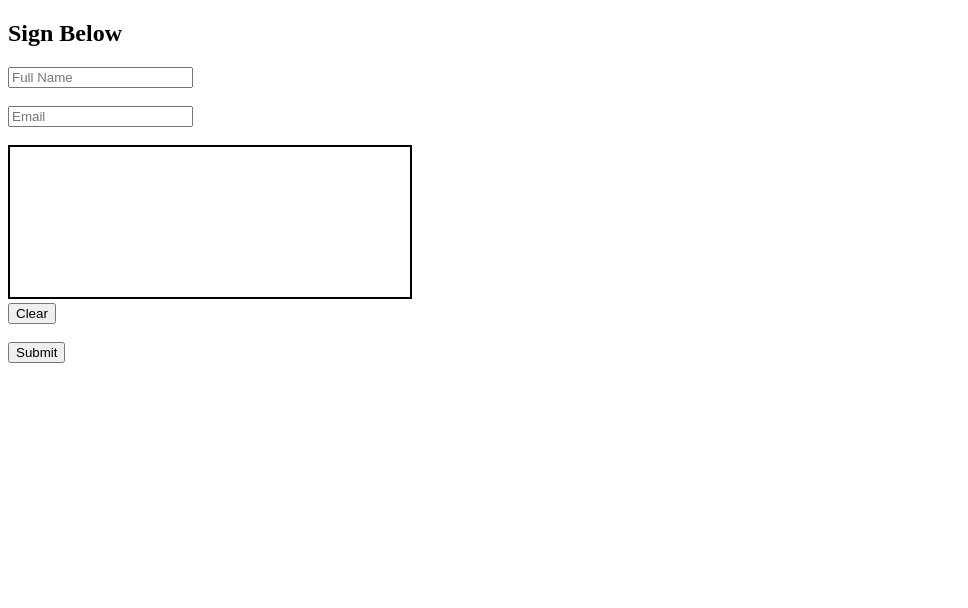
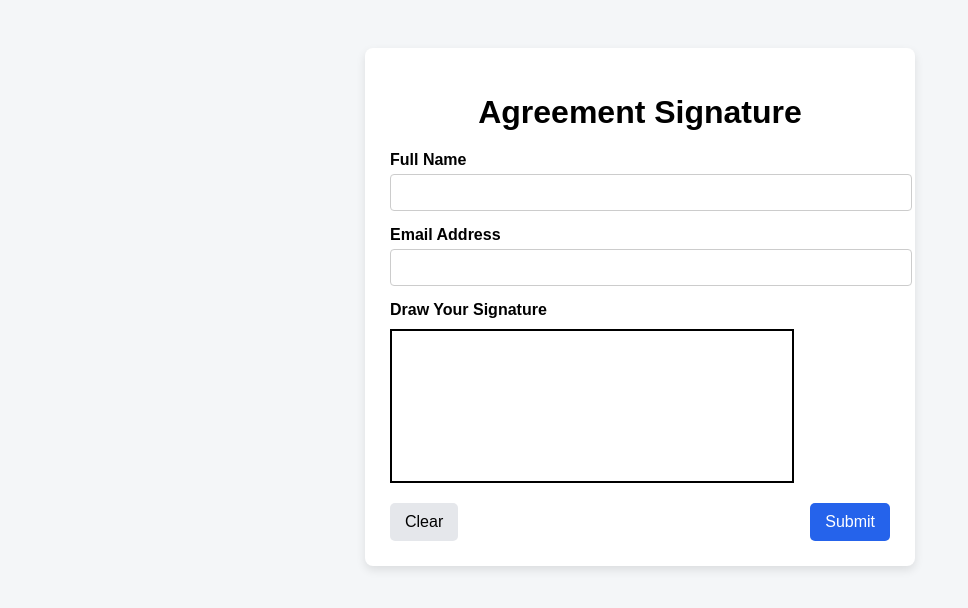
Before and after one commit to fortunefavors3/secure-agreement, a website: page public/index.html in a window 1280 px wide. Shown: the whole page, without its empty margins (0-968 px from the left). Drawn offline with Linux system fonts and the light colour scheme.

Commit message:
Revamp signature form with enhanced features
Updated the signature form with improved styling and functionality. Enhanced the submission process to include a timestamp and user agent.

```diff
--- a/public/index.html
+++ b/public/index.html
@@ -1,56 +1,152 @@
 <!DOCTYPE html>
-<html>
+<html lang="en">
 <head>
-  <title>Sign Agreement</title>
+  <meta charset="UTF-8" />
+  <title>Secure Agreement Signature</title>
+  <meta name="viewport" content="width=device-width, initial-scale=1.0" />
+
   <style>
-    canvas { border: 2px solid black; }
+    body {
+      font-family: Arial, sans-serif;
+      background: #f4f6f8;
+      padding: 40px;
+    }
+
+    .container {
+      max-width: 500px;
+      margin: auto;
+      background: #fff;
+      padding: 25px;
+      border-radius: 8px;
+      box-shadow: 0 4px 10px rgba(0,0,0,0.1);
+    }
+
+    h1 {
+      text-align: center;
+      margin-bottom: 20px;
+    }
+
+    label {
+      font-weight: bold;
+      display: block;
+      margin-top: 15px;
+    }
+
+    input {
+      width: 100%;
+      padding: 10px;
+      margin-top: 5px;
+      border-radius: 4px;
+      border: 1px solid #ccc;
+    }
+
+    canvas {
+      border: 2px solid #000;
+      margin-top: 10px;
+      display: block;
+    }
+
+    .buttons {
+      display: flex;
+      justify-content: space-between;
+      margin-top: 20px;
+    }
+
+    button {
+      padding: 10px 15px;
+      font-size: 16px;
+      cursor: pointer;
+      border-radius: 5px;
+      border: none;
+    }
+
+    .submit {
+      background: #2563eb;
+      color: white;
+    }
+
+    .clear {
+      background: #e5e7eb;
+    }
   </style>
 </head>
+
 <body>
+  <div class="container">
+    <h1>Agreement Signature</h1>
 
-<h2>Sign Below</h2>
+    <form id="agreementForm">
+      <label for="name">Full Name</label>
+      <input type="text" id="name" required />
 
-<input id="name" placeholder="Full Name"><br><br>
-<input id="email" placeholder="Email"><br><br>
+      <label for="email">Email Address</label>
+      <input type="email" id="email" required />
 
-<canvas id="sig" width="400" height="150"></canvas><br>
-<button onclick="clearSig()">Clear</button><br><br>
+      <label>Draw Your Signature</label>
+      <canvas id="signature"></canvas>
 
-<button onclick="submitForm()">Submit</button>
+      <div class="buttons">
+        <button type="button" id="clear" class="clear">Clear</button>
+        <button type="submit" class="submit">Submit</button>
+      </div>
+    </form>
+  </div>
 
   <script>
-const canvas = document.getElementById("sig");
+    const canvas = document.getElementById("signature");
     const ctx = canvas.getContext("2d");
     let drawing = false;
 
-canvas.onmousedown = () => drawing = true;
-canvas.onmouseup = () => drawing = false;
-canvas.onmousemove = e => {
+    canvas.width = 400;
+    canvas.height = 150;
+
+    canvas.addEventListener("mousedown", () => drawing = true);
+    canvas.addEventListener("mouseup", () => {
+      drawing = false;
+      ctx.beginPath();
+    });
+    canvas.addEventListener("mousemove", draw);
+
+    function draw(e) {
       if (!drawing) return;
+      ctx.lineWidth = 2;
+      ctx.lineCap = "round";
+      ctx.strokeStyle = "#000";
       ctx.lineTo(e.offsetX, e.offsetY);
       ctx.stroke();
+      ctx.beginPath();
+      ctx.moveTo(e.offsetX, e.offsetY);
+    }
+
+    document.getElementById("clear").onclick = () => {
+      ctx.clearRect(0, 0, canvas.width, canvas.height);
     };
 
-function clearSig() {
-  ctx.clearRect(0,0,400,150);
-}
+    document.getElementById("agreementForm").onsubmit = async (e) => {
+      e.preventDefault();
 
-async function submitForm() {
-  const body = {
+      const payload = {
         name: document.getElementById("name").value,
         email: document.getElementById("email").value,
-    signature: canvas.toDataURL()
+        signature: canvas.toDataURL(),
+        timestamp: new Date().toISOString(),
+        userAgent: navigator.userAgent
       };
 
-  await fetch("/sign", {
+      const res = await fetch("/create-agreement", {
         method: "POST",
         headers: { "Content-Type": "application/json" },
-    body: JSON.stringify(body)
+        body: JSON.stringify(payload)
       });
 
-  alert("Submitted!");
+      const data = await res.json();
+
+      if (data.success) {
+        alert("Agreement submitted successfully!");
+      } else {
+        alert("Submission failed.");
       }
+    };
   </script>
-
 </body>
 </html>
```
Lines whose indentation alone changed are shown as unchanged.
